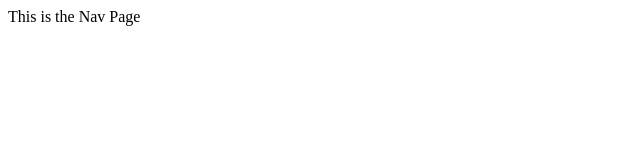
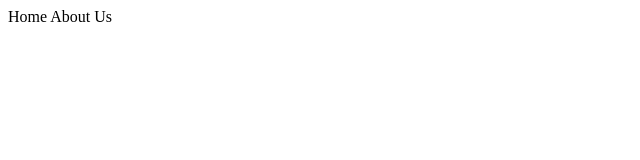
Before and after one commit to arviecua/react-practice, a React (Create React App) app: page / in a window 1280 px wide. Shown: the top 160 px of the page, without its empty margins (0-640 px from the left). Built offline with nearby package versions, Linux system fonts and the light colour scheme.

Commit message:
trying some dynamic data

```diff
--- a/src/nav/Nav.js
+++ b/src/nav/Nav.js
@@ -2,8 +2,11 @@ import React, { Component } from 'react'
 
 export default class Nav extends Component {
   render() {
+    const home = "Home";
+    const aboutUs = "About Us";
     return (
-      <div>This is the Nav Page</div>
+      <div>{home} {aboutUs}</div>
+      // <div>This is the Nav Page</div>
     )
   }
 }
```
